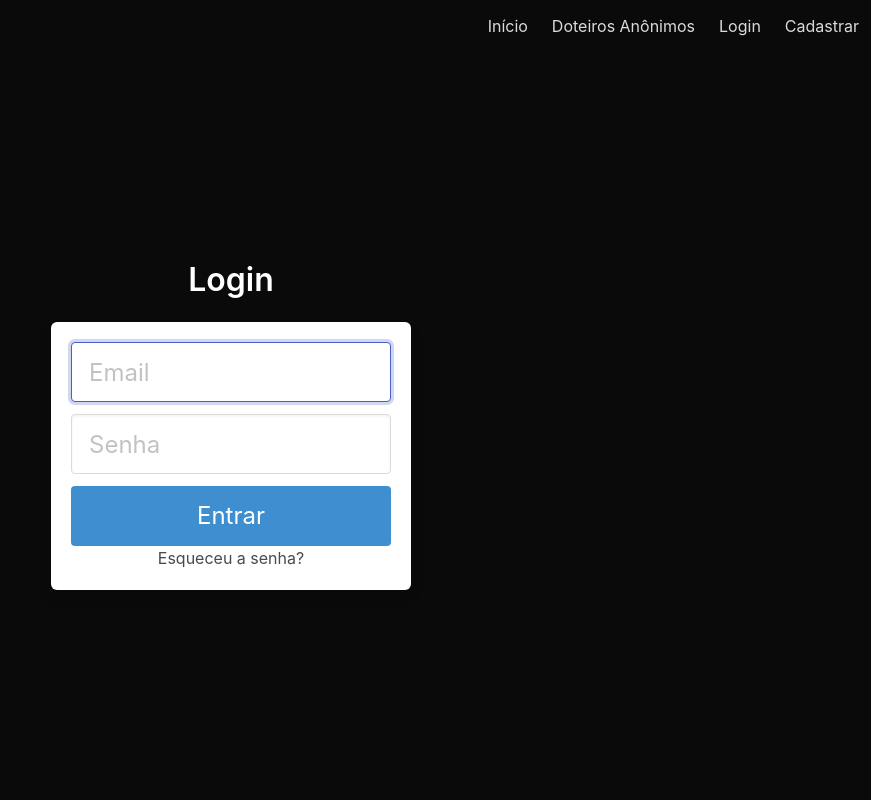
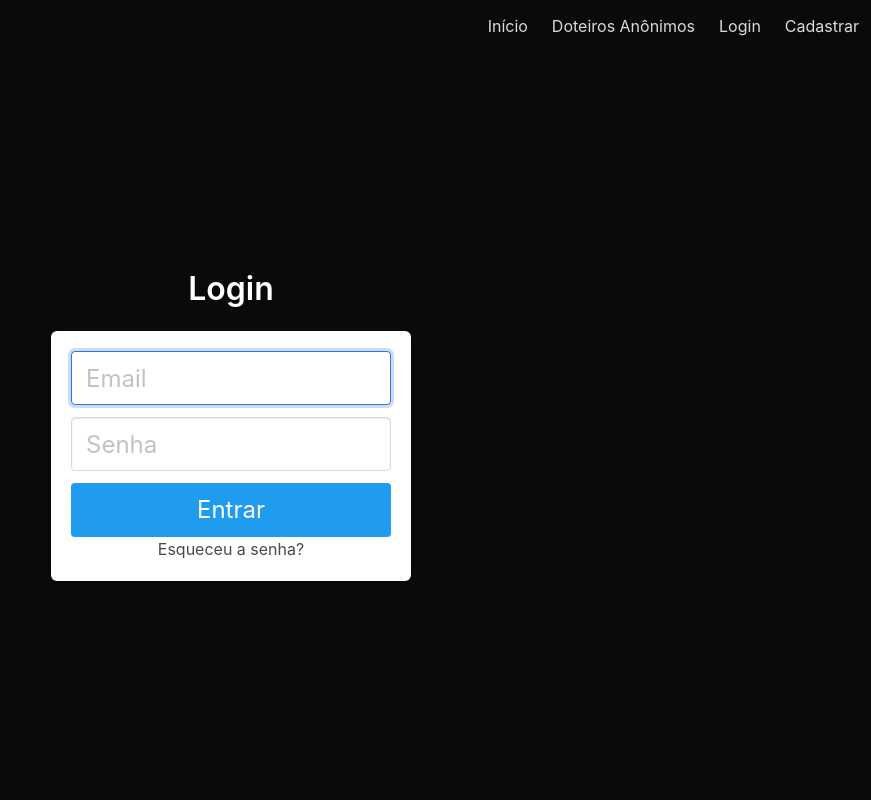
Before and after one commit to bsguedes/pnkasino, a Flask app: a page that uses templates/base.html in a window 1280 px wide. Shown: the whole page, without its empty margins (409-1280 px from the left). Run offline with Flask 2, Linux system fonts and the light colour scheme; some libraries are stand-ins or nearby versions.

Commit message:
fix alignment

```diff
--- a/templates/base.html
+++ b/templates/base.html
@@ -11,7 +11,8 @@
     <title>PnKasino</title>
     <link rel="icon" href="https://raw.githubusercontent.com/bsguedes/pnkasino/master/img/pnkoins.png">
     <link href="https://maxcdn.bootstrapcdn.com/font-awesome/4.6.3/css/font-awesome.min.css" rel="stylesheet"/>
-    <link rel="stylesheet" href="https://cdn.jsdelivr.net/npm/bulma@0.9.3/css/bulma.min.css">
+        <link rel="stylesheet" href="https://cdnjs.cloudflare.com/ajax/libs/bulma/0.7.2/css/bulma.min.css"/>
+
     <style>
     .progress::-webkit-progress-value {
       transition: width 0.5s ease;
@@ -30,7 +31,7 @@
 
       position: absolute; /* Position the badge within the relatively positioned button */
       top: 0;
-      right: 0;
+      left: 10px;
     }
     </style>
 </head>
```
